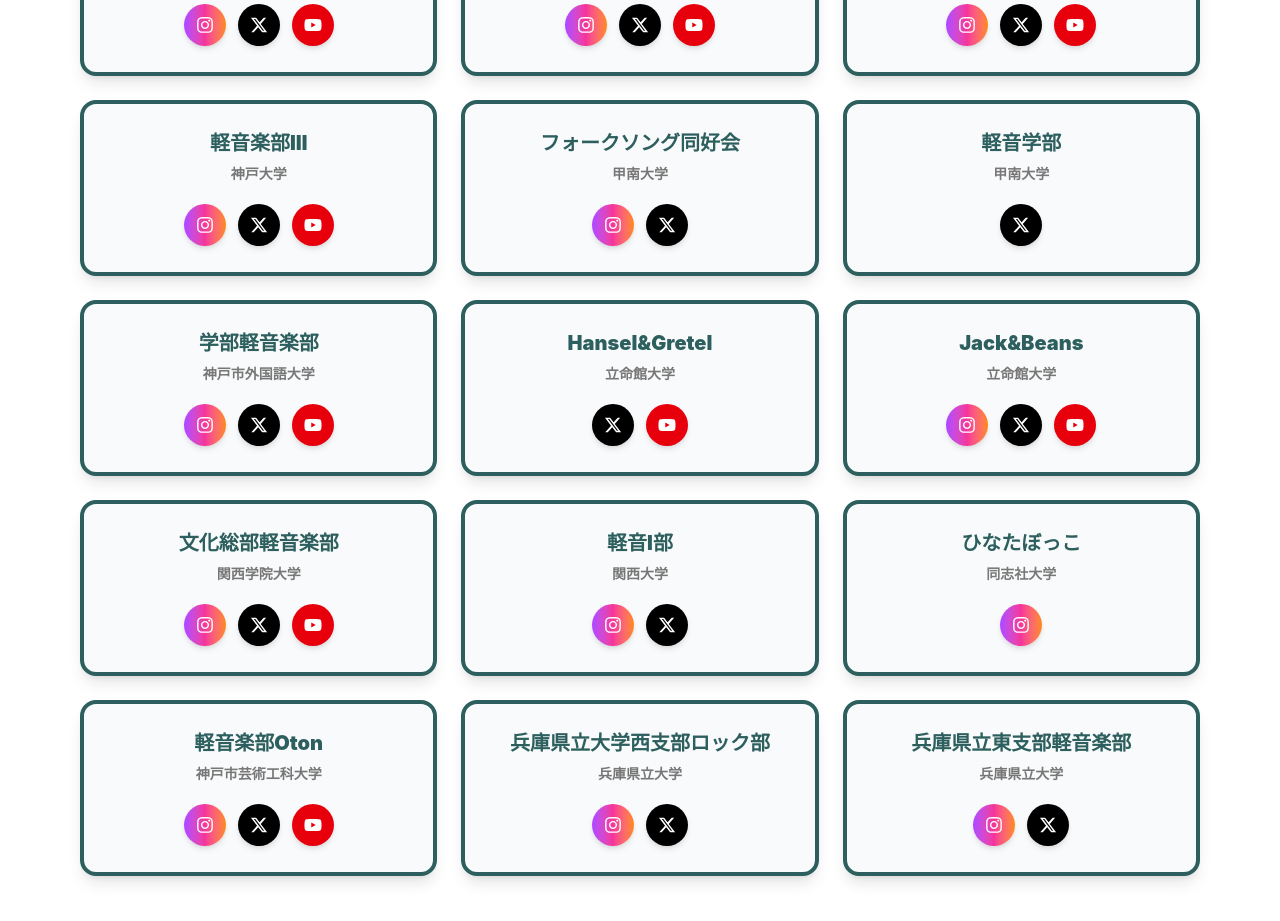
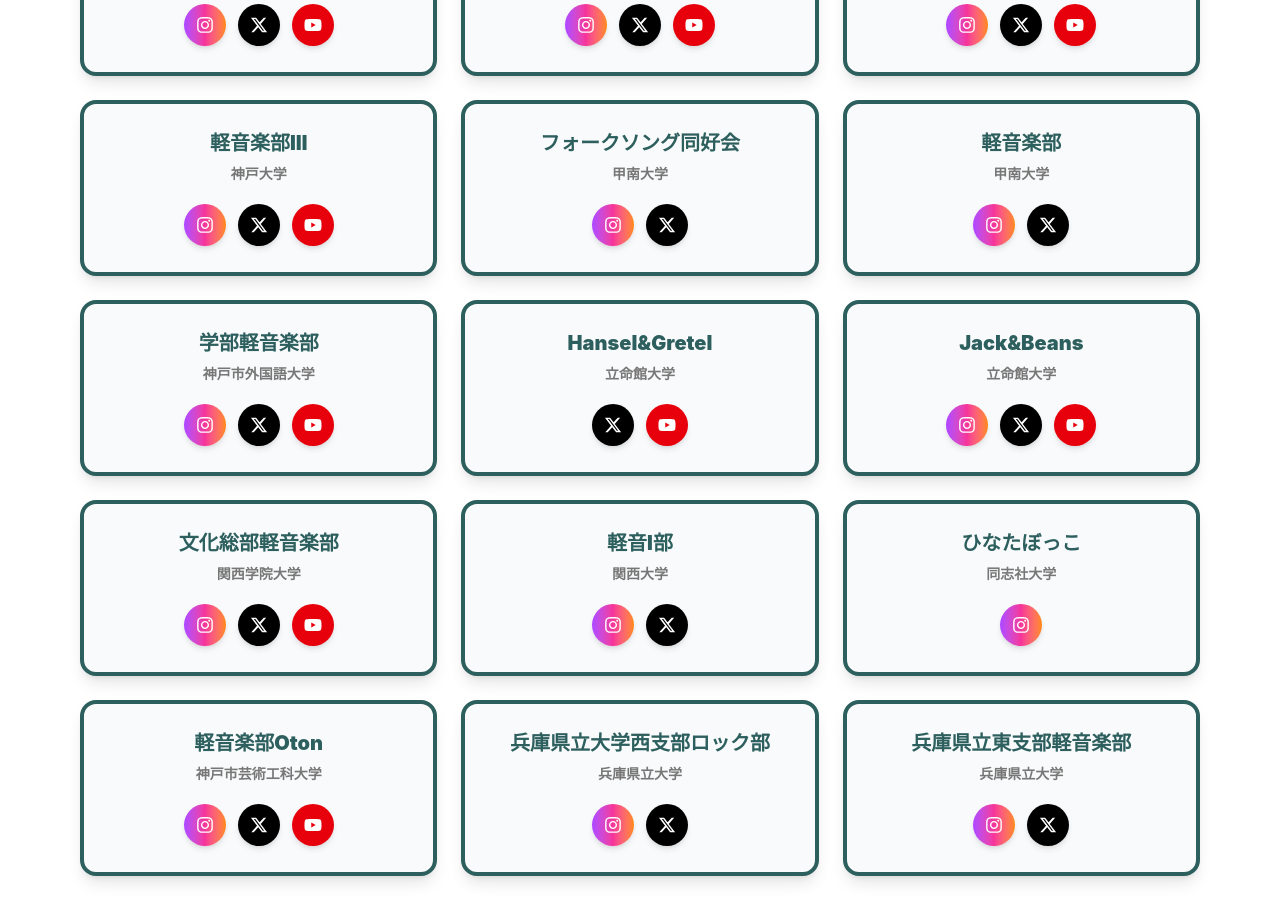
Before and after one commit to hhhhyyyy11/kobe-ongakusai-2026, a Next.js app: page /artists in a window 1280 px wide. Shown: the part 840-1761 px from the top of the page. Built offline with nearby package versions, Linux system fonts and the light colour scheme; no server answers.

Commit message:
甲南大学軽音楽部の情報を修正

```diff
--- a/src/constants/bands.ts
+++ b/src/constants/bands.ts
@@ -64,8 +64,9 @@ export const artistGroups: ArtistGroup[] = [
         },
       },
       {
-        name: "軽音学部",
+        name: "軽音楽部",
         socials: {
+          instagram: "https://www.instagram.com/konan_keion/",
           x: "https://x.com/konan_keion",
         },
       },
```
